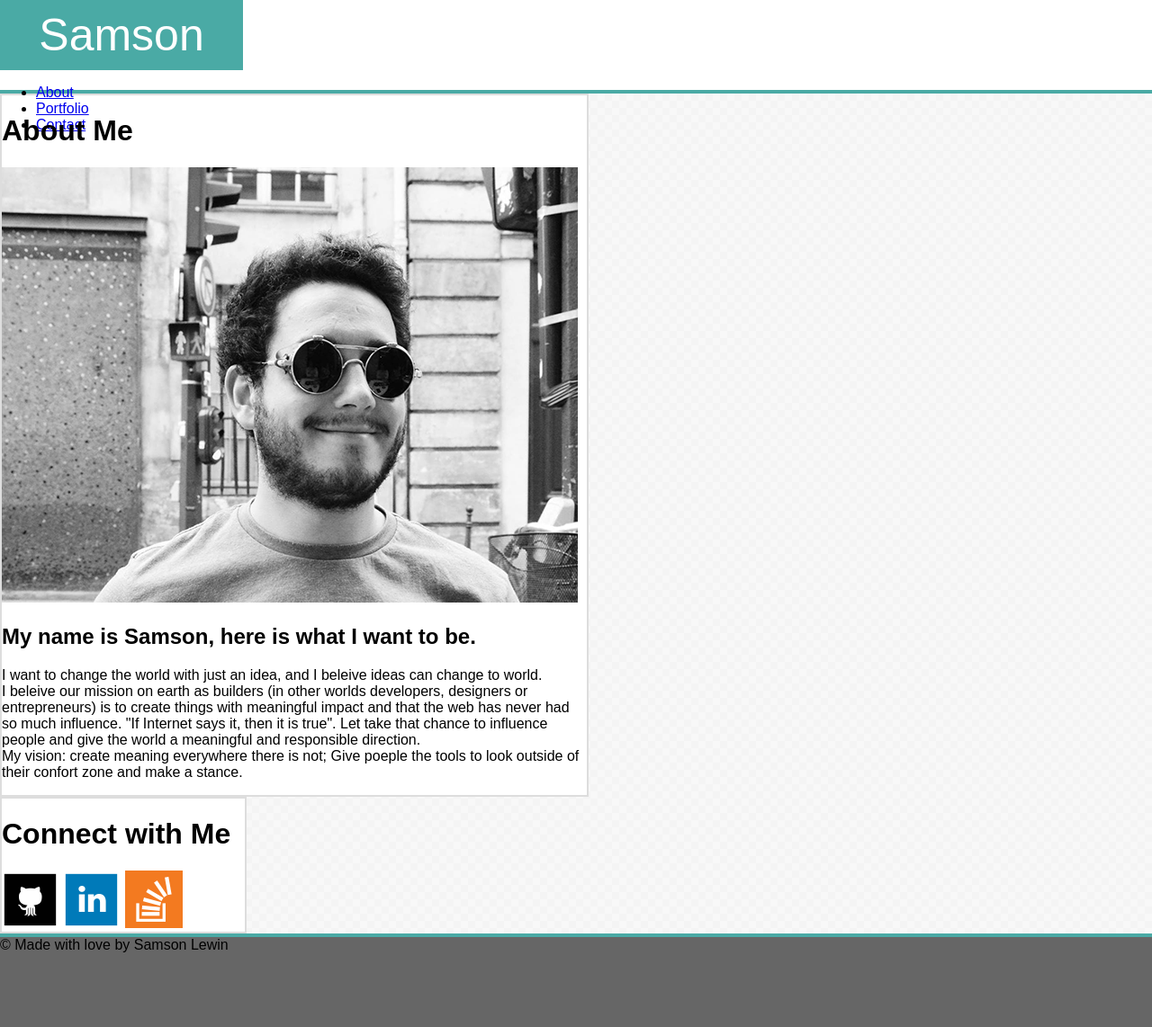
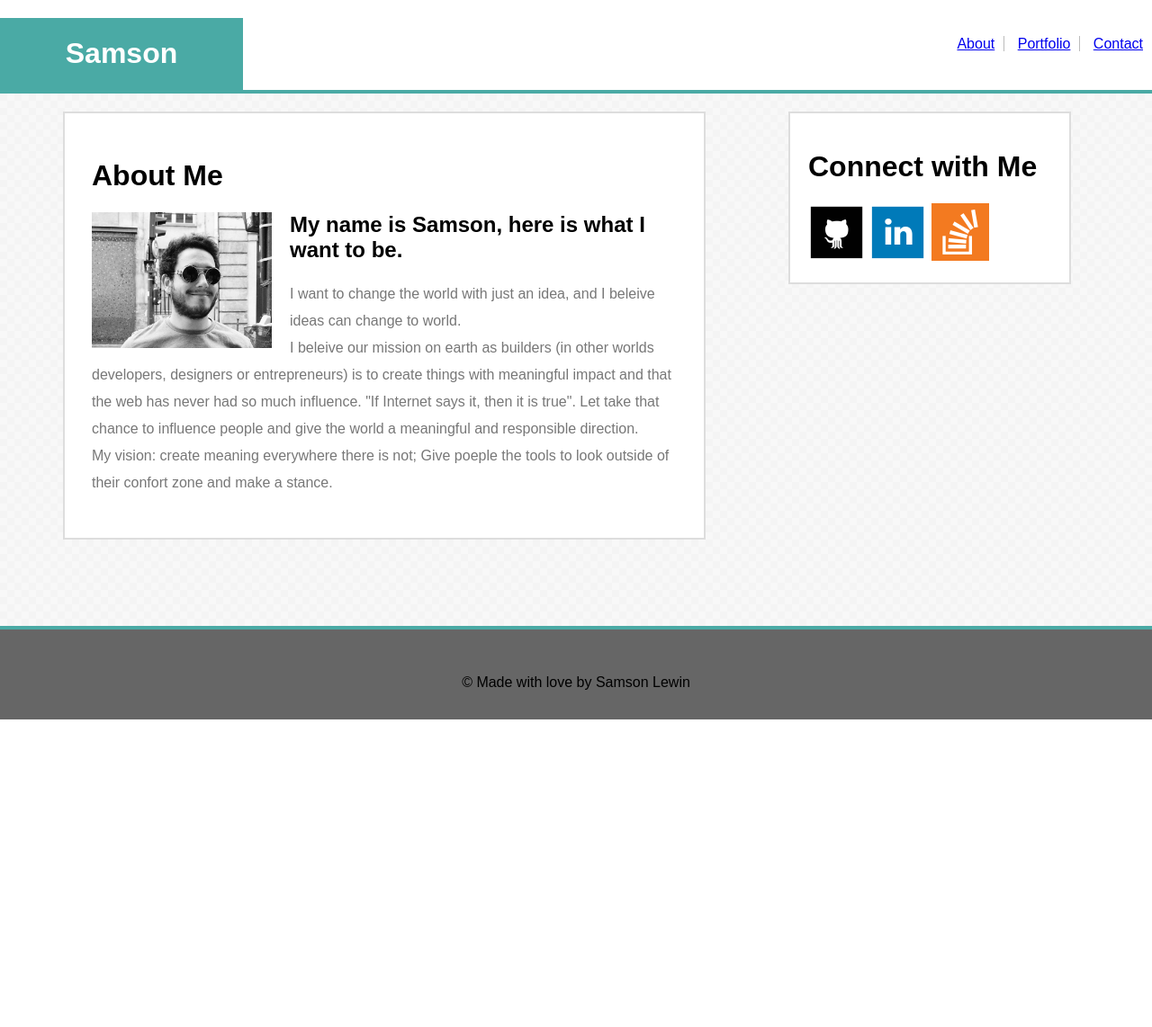
Before and after one commit to samsonlewin/Basic-Portfolio, a PHP site: page / in a window 1280 px wide. Shown: the whole page at 90% size. After the commit the page ends 800 px from the top, so only its background shows below. Run offline with PHP 8.4, Linux system fonts and the light colour scheme.

Commit message:
css positioning

```diff
--- a/assets/css/style.css
+++ b/assets/css/style.css
@@ -17,11 +17,10 @@ header{
 .logo{
 	background-color: #4aaaa5;
 	width:270px;
-	font-size:50px;
 	color:#ffffff;
 	text-align: center;
-	padding-top: 10px;
-	padding-bottom: 10px;
+	float: left;
+	margin-top: 20px;
 
 }
 
@@ -40,4 +39,71 @@ footer{
 	width:100%;
 	height:100px;
 	border-top: solid #4aaaa5 4px;
+	position:fixed;
+   	left:0px;
+   	bottom:0px;
 }
+
+.content_nav{
+	float: right;
+	height: auto;
+	padding-top: 40px;
+}
+
+ul{
+	list-style-type: none;
+    margin: 0;
+    padding: 0;
+}
+
+li{
+    display: inline;
+    border-right: 1px solid #bbb;
+    padding-left: 10px;
+    padding-right: 10px;
+}
+
+li:last-child {
+    border-right: none;
+}
+
+h1{
+	font-family:'Arial', 'Helvetica Neue', Helvetica, sans-serif;
+}
+
+.profile_pic{
+	width: 200px;
+	float: left;
+	display: inline;
+	margin-right:20px;
+}
+
+.central_content{
+	margin: auto;
+	padding: 30px;
+	margin-top: 20px;
+	float: left;
+	display: inline;
+	width: 650px;
+	margin-left: 70px;
+}
+
+.sidebar{
+	float: right;
+	display: inline;
+	margin: auto;
+	padding: 20px;
+	margin-top: 20px;
+	width: 270px;
+	margin-right: 90px;
+}
+
+p{
+	line-height: 30px;
+	color: #777777;
+}
+
+.content_footer{
+	text-align: center;
+	padding: 50px 0;
+}
--- a/index.html
+++ b/index.html
@@ -17,7 +17,7 @@
 			<header>
   				<div class="wrap_nav">
     				<!-- logo  -->
-    				<div class="logo">Samson</div>
+    				<div class="logo"><h1>Samson</h1></div>
     				<!-- nav content  -->
       			 <div class="content_nav">
       			 	<ul class="nav">
@@ -38,14 +38,13 @@
       			<div class="central_content">
               <div class="central_title"><h1>About Me</h1></div>
         			<div class="central_bar"></div>
-      				<img src="assets/images/profile_picture.png">
+        				<img class="profile_pic" src="assets/images/profile_picture.png">
         				  <div class="text">
           					<h2>My name is Samson, here is what I want to be.</h2>
           					<p>I want to change the world with just an idea, and I beleive ideas can change to world.<br>
           					I beleive our mission on earth as builders (in other worlds developers, designers or entrepreneurs) is to create things with meaningful impact and that the web has never had so much influence. "If Internet says it, then it is true". Let take that chance to influence people and give the world a meaningful and responsible direction.<br>
           					My vision: create meaning everywhere there is not; Give poeple the tools to look outside of their confort zone and make a stance.
         					 </p>
-
         				  </div>
       			</div>
     			<div class="sidebar">
```
Also changed, not shown: 3 other files. Lines whose indentation alone changed are shown as unchanged.
